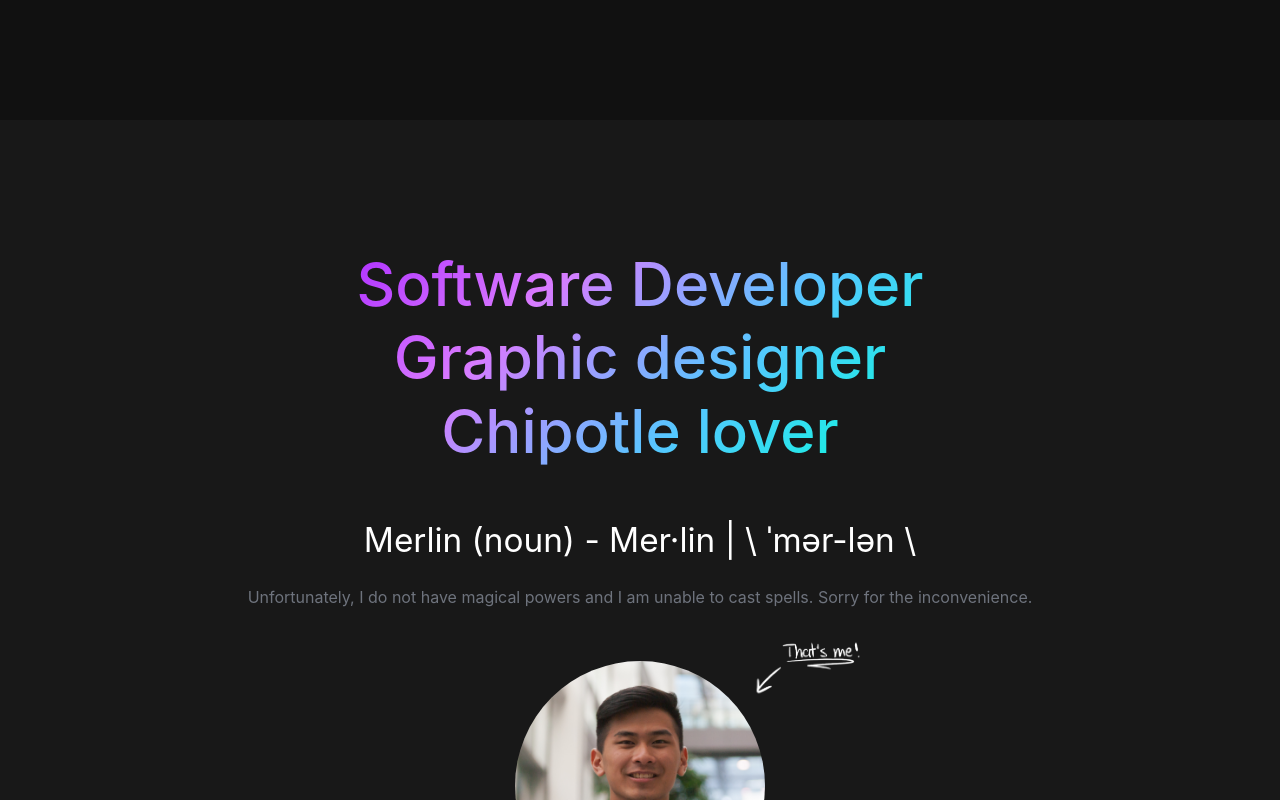
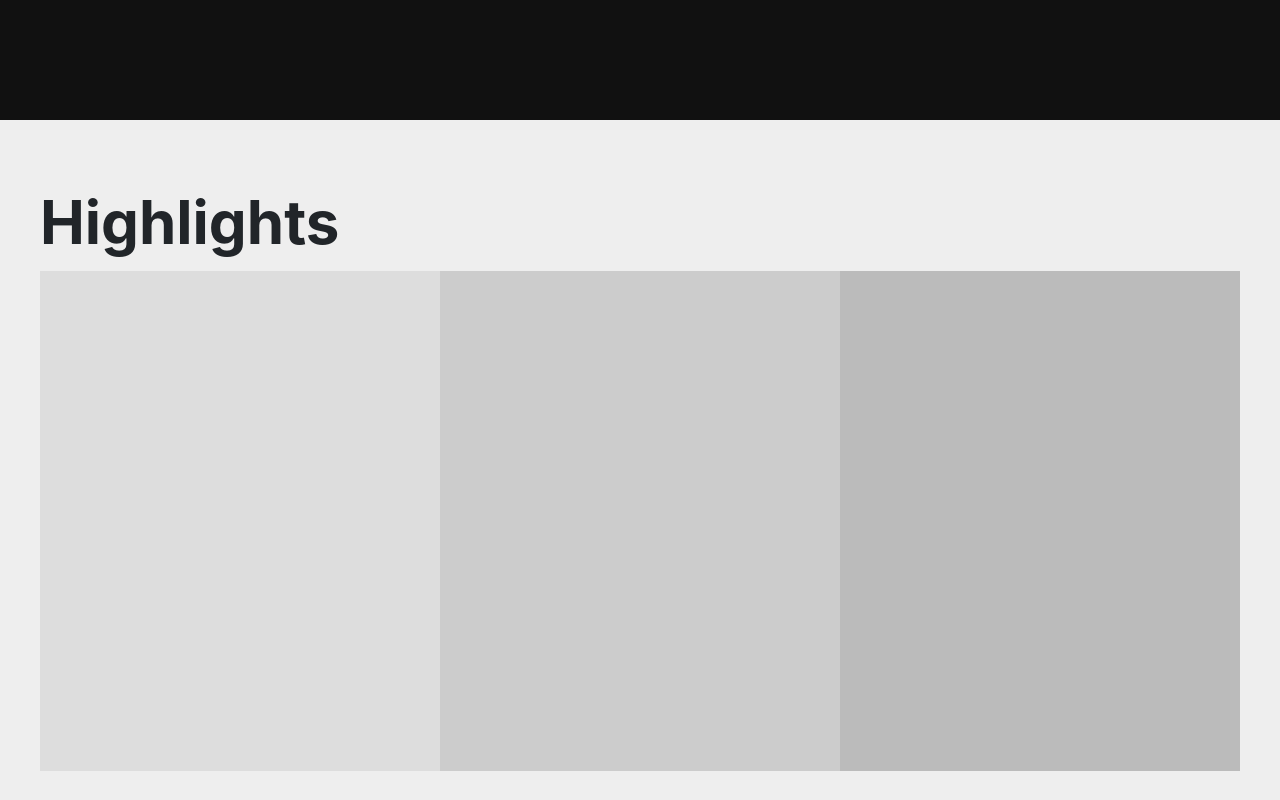
Before and after one commit to merlinzhao/merlinzhao_web, a Vue app: page / in a window 1280 px wide. Shown: the part 680-1480 px from the top of the page. Built offline with nearby package versions, Linux system fonts and the light colour scheme; some icons are missing.

Commit message:
first highlight commit

```diff
--- /dev/null
+++ b/src/components/highlights.vue
@@ -0,0 +1,56 @@
+<template>
+  <div class="background">
+    <div class="highlightsRowOne centerAll">
+      <div class="highlightsCenter centerAll">
+        <p class="headingTwo hText">Highlights</p>
+        <div class="row hRow">
+          <div class="col leftCol"></div>
+          <div class="col midCol"></div>
+          <div class="col rightCol"></div>
+        </div>
+      </div>
+    </div>
+  </div>
+</template>
+
+<style scoped>
+.centerAll {
+  display: flex;
+  align-items: center;
+  flex-direction: column;
+  justify-content: center;
+}
+.highlightsRowOne {
+  min-height: 400px;
+  height: 90vh;
+  max-height: 1200px;
+  width: 100%;
+  background: #eee;
+}
+.highlightsCenter {
+  width: 100%;
+  max-width: 1200px;
+}
+
+.hText {
+  width: 100%;
+  text-align: left;
+  font-weight: bold;
+}
+
+.hRow {
+  width: 100%;
+  height: 500px;
+}
+
+/* COLUMNS COLUMNS COLUMNS COLUMNS COLUMNS COLUMNS COLUMNS COLUMNS COLUMNS COLUMNS */
+.leftCol {
+  background: #ddd;
+}
+.midCol {
+  background: #ccc;
+}
+.rightCol {
+  background: #bbb;
+}
+</style>
--- a/src/components/main.vue
+++ b/src/components/main.vue
@@ -26,6 +26,7 @@
     </div>
 
     <div @click="closeNav()">
+      <highlights />
       <about-me @click="closeNav()" />
       <welcome />
       <myFooter @scrollTo="scrollTo" />
@@ -39,13 +40,15 @@
 import welcome from "./welcome.vue";
 import aboutMe from "./about-me.vue";
 import myFooter from "./footer.vue";
+import highlights from "./highlights.vue";
 
 export default {
   name: "mainView",
   components: {
     welcome,
     aboutMe,
-    myFooter
+    myFooter,
+    highlights
   },
   mounted() {},
   methods: {
--- a/src/components/welcome.vue
+++ b/src/components/welcome.vue
@@ -360,22 +360,6 @@ export default {
 
 /* ======================================================================== */
 
-.headingOne {
-  line-height: 65pt;
-  font-size: 65pt;
-  font-weight: bolder;
-}
-.headingTwo {
-  line-height: 50pt;
-  font-size: 45pt;
-  font-weight: 400;
-}
-.headingThree {
-  line-height: 25pt;
-  font-size: 25pt;
-  font-weight: 600;
-}
-
 .wiz {
   color: rgba(191, 112, 255, 0.829);
 }
```
